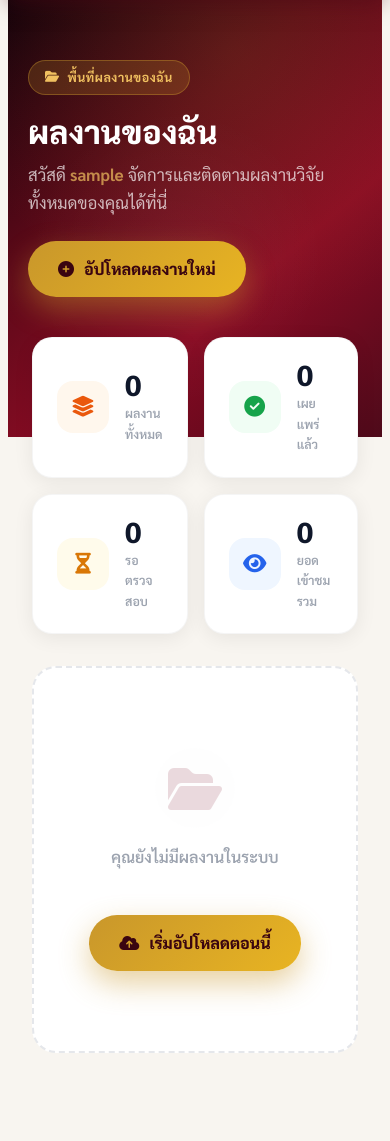
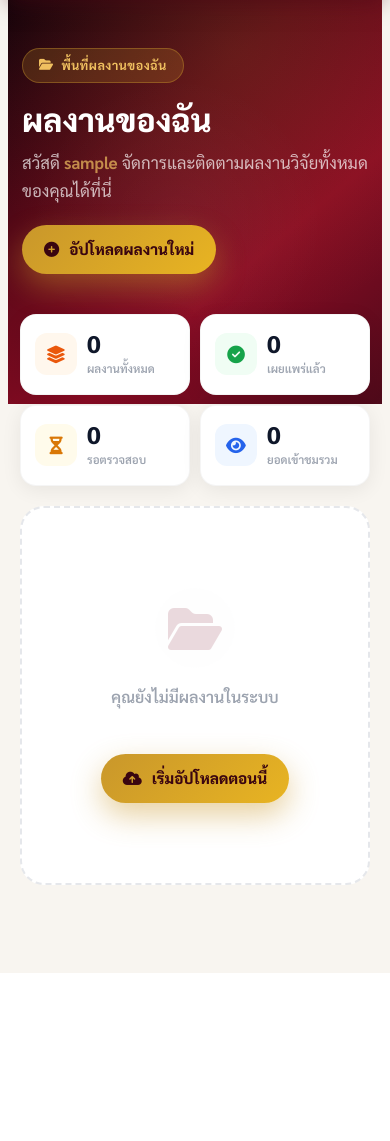
Before and after one commit to 005mi/myproject2026, a Django app: page /my-projects/ in a window 390 px wide. Shown: the part 72-1213 px from the top of the page. After the commit the page ends 1045 px from the top, so only its background shows below. Run offline with Django 5.2, Linux system fonts and the light colour scheme; the visitor is signed in with stand-in values (Sample User, id 1); data that the repository does not hold is empty; some libraries are stand-ins or nearby versions.

Commit message:
Comprehensive mobile responsive improvements: my_list, favorites, upload, admin, detail, search, stats

```diff
--- a/research/templates/research/my_list.html
+++ b/research/templates/research/my_list.html
@@ -509,39 +509,45 @@
 
     /* ── RESPONSIVE ── */
     @media (max-width: 900px) {
-        .stats-row {
-            grid-template-columns: repeat(2, 1fr);
-        }
+        .stats-row { grid-template-columns: repeat(2, 1fr); }
+        .mylist-content { padding: 0 16px; }
     }
 
     @media (max-width: 768px) {
-        .projects-grid {
-            grid-template-columns: 1fr;
-        }
+        .projects-grid { grid-template-columns: 1fr; }
 
+        .mylist-hero { padding: 56px 16px 140px; }
         .mylist-hero-inner {
             flex-direction: column;
             align-items: flex-start;
-            gap: 24px;
+            gap: 20px;
         }
+        .btn-upload-hero { padding: 12px 22px; font-size: 0.95rem; }
 
-        .filter-row {
-            flex-wrap: wrap;
-        }
-
-        .filter-tab {
-            flex: 0 0 calc(50% - 3px);
-        }
+        .filter-row { flex-wrap: wrap; }
+        .filter-tab { flex: 0 0 calc(50% - 3px); font-size: 0.8rem; padding: 9px 10px; }
     }
 
     @media (max-width: 500px) {
+        .mylist-hero { padding: 48px 14px 130px; }
+        .mylist-content { padding: 0 12px; margin-top: -90px; }
         .stats-row {
-            grid-template-columns: 1fr 1fr;
+            grid-template-columns: repeat(2, 1fr);
+            gap: 10px;
+            margin-bottom: 20px;
         }
-
-        .mylist-hero {
-            padding: 60px 20px 140px;
-        }
+        .stat-card { padding: 16px 14px; gap: 10px; border-radius: 16px; }
+        .stat-icon { width: 42px; height: 42px; font-size: 1.1rem; border-radius: 12px; }
+        .stat-number { font-size: 1.5rem; }
+        .stat-label { font-size: 0.72rem; }
+        .filter-tab { font-size: 0.75rem; padding: 8px 8px; gap: 4px; }
+        .tab-count { font-size: 0.65rem; padding: 2px 5px; }
+        .card-actions { padding: 12px 16px 16px; gap: 7px; }
+        .btn-action { padding: 9px 10px; font-size: 0.78rem; }
+        .card-header { padding: 18px 16px 0; }
+        .card-body { padding: 14px 16px; }
+        .card-status-row { padding: 10px 16px; }
+        .empty-state { padding: 50px 24px; }
     }
 </style>
 {% endblock %}
```
Also changed, not shown: research/templates/research/admin_dashboard.html (+18 -1 lines), research/templates/research/favorites.html (+21 -1 lines), research/templates/research/upload.html (+33 -0 lines).
